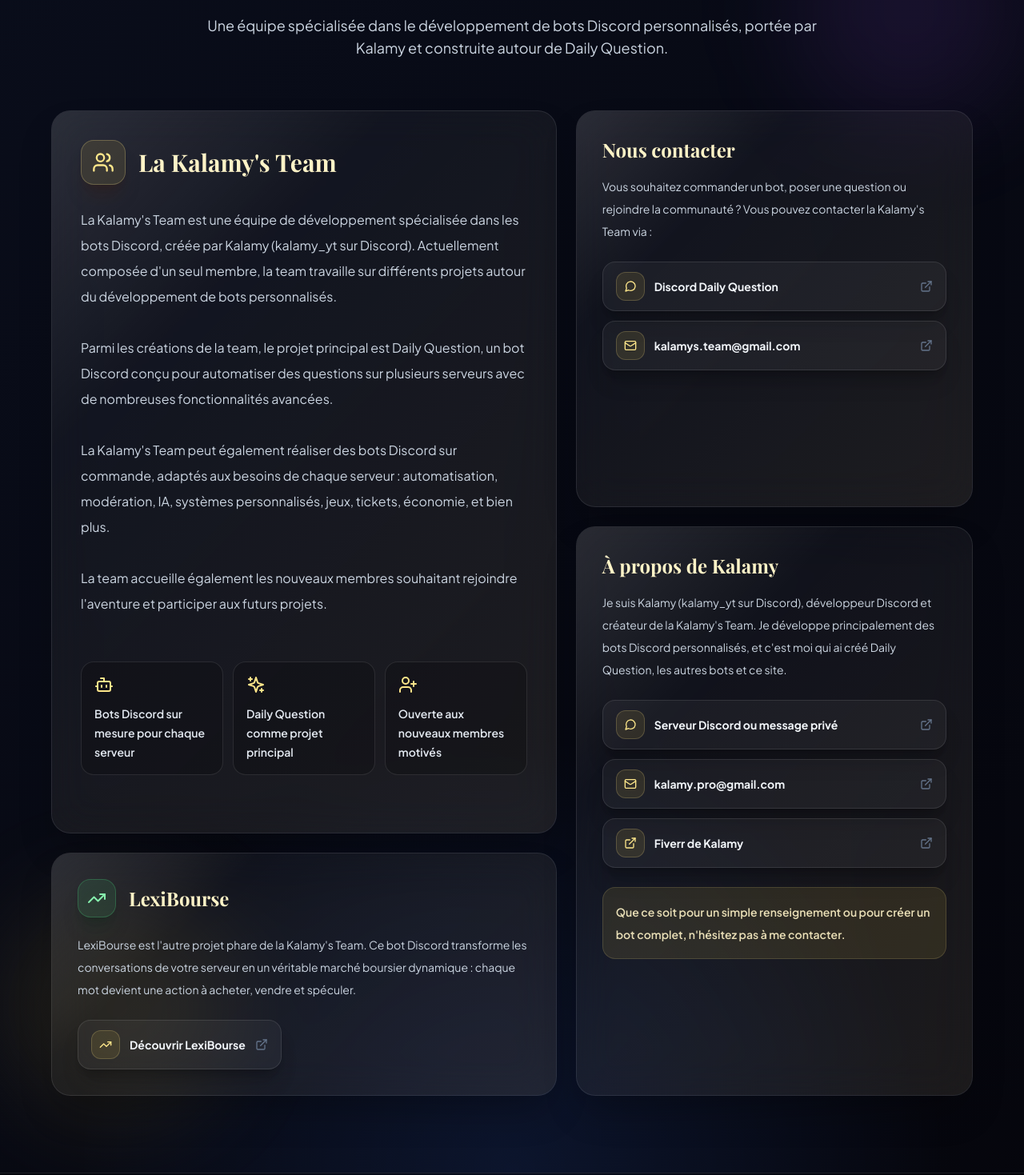
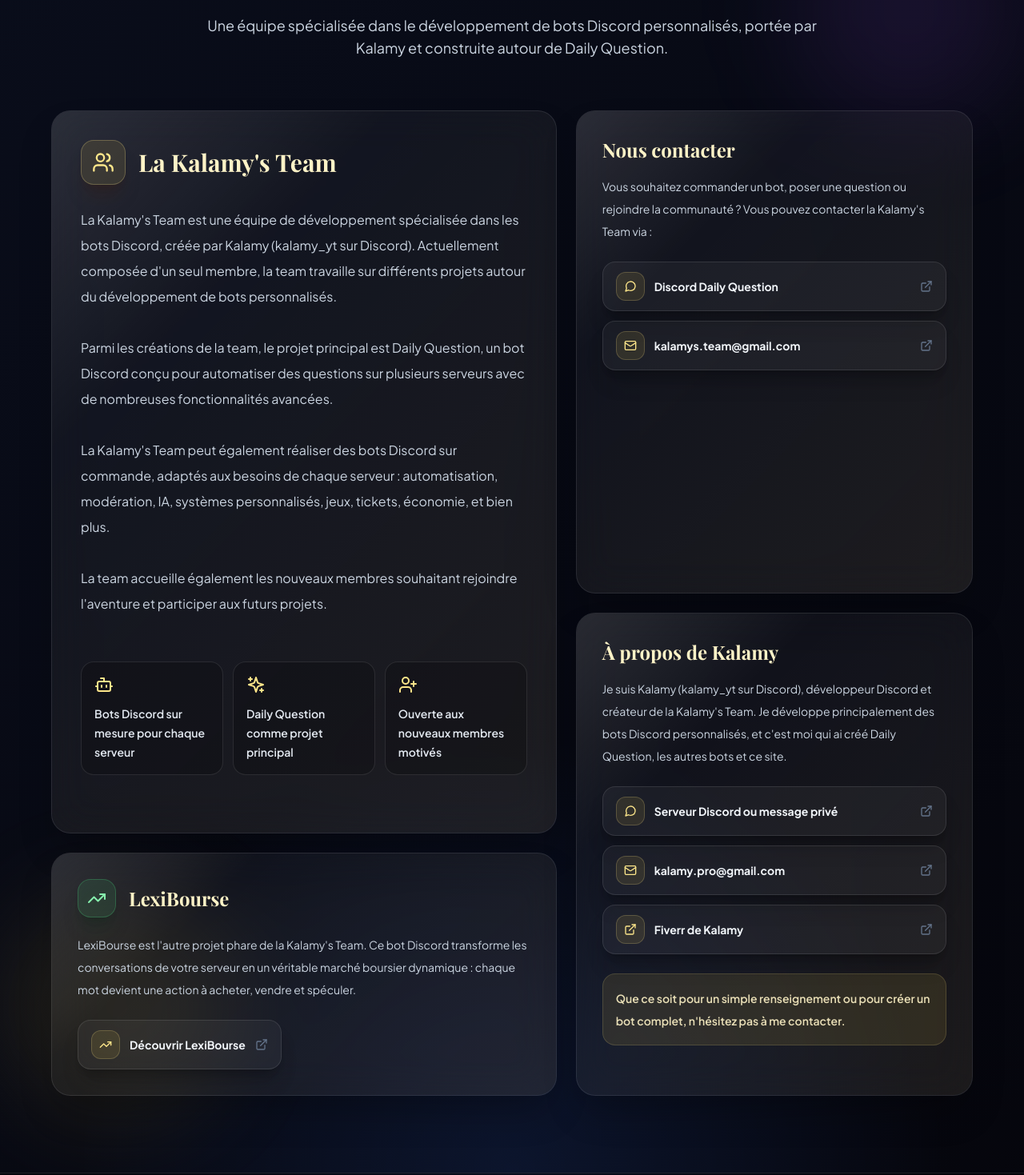
Before and after one commit to Kalamy-90/daily_question, a React (Vite) app: page / in a window 1280 px wide. Shown: the part 4881-6350 px from the top of the page at 80% size. Built offline with nearby package versions, Linux system fonts and the light colour scheme.

Commit message:
fix: layout À propos sans espace vide - flex-1 sur cartes droite

```diff
--- a/src/components/landing/AboutSection.jsx
+++ b/src/components/landing/AboutSection.jsx
@@ -52,9 +52,9 @@
           <p className="section-subtitle">{about.subtitle}</p>
         </div>
 
-        <div className="mx-auto grid max-w-6xl items-stretch gap-6 lg:grid-cols-[1.12fr_0.88fr]">
+        <div className="mx-auto grid max-w-6xl gap-6 lg:grid-cols-[1.12fr_0.88fr]">
           {/* Colonne gauche : La Kalamy's Team + LexiBourse */}
-          <div className="flex flex-col gap-6">
+          <div className="flex flex-col gap-6 h-full">
             <motion.article
               custom={0}
               variants={itemAnimation}
@@ -117,14 +117,14 @@
           </div>
 
           {/* Colonne droite : Nous contacter + À propos de Kalamy */}
-          <div className="grid h-full gap-6">
+          <div className="flex flex-col gap-6">
             <motion.aside
               custom={2}
               variants={itemAnimation}
               initial="hidden"
               whileInView="visible"
               viewport={{ once: true, amount: 0.25 }}
-              className="premium-card"
+              className="premium-card flex-1"
             >
               <div className="relative z-10 p-7 sm:p-8">
                 <h3 className="font-display mb-4 text-2xl font-bold text-amber-100">{about.contactTitle}</h3>
@@ -142,7 +142,7 @@
               initial="hidden"
               whileInView="visible"
               viewport={{ once: true, amount: 0.25 }}
-              className="premium-card"
+              className="premium-card flex-1"
             >
               <div className="relative z-10 p-7 sm:p-8">
                 <h3 className="font-display mb-4 text-2xl font-bold text-amber-100">{about.kalamyTitle}</h3>
```
